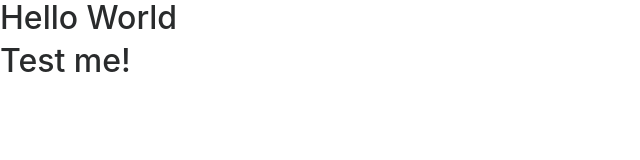
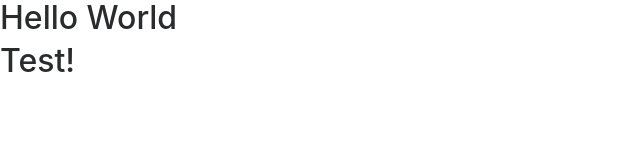
Before and after one commit to calebhskim/kucc-react-boilerplate, a React app: page /test in a window 1280 px wide. Shown: the top 160 px of the page, without its empty margins (0-640 px from the left). Built offline with nearby package versions, Linux system fonts and the light colour scheme.

Commit message:
Merge master

```diff
--- a/src/components/Test.js
+++ b/src/components/Test.js
@@ -2,7 +2,7 @@ import React from 'react';
 
 const Test = () => (
   <div>
-    <h2>Test me!</h2>
+    <h2>Test!</h2>
   </div>
 );
 
```
